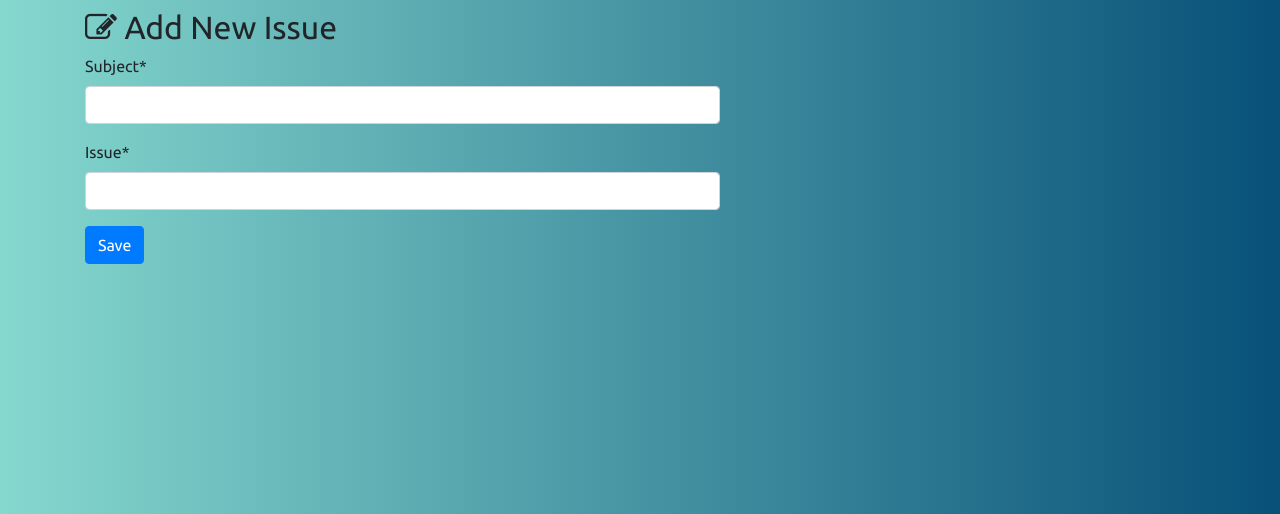
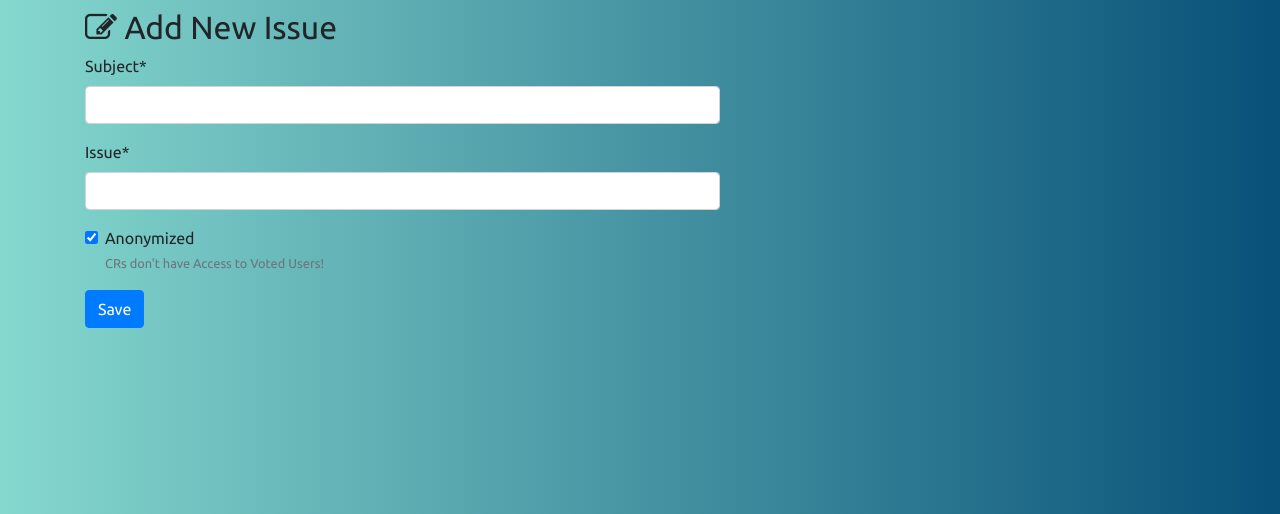
Before and after one commit to anonshubh/issue-reporter, a Django app: page /report/ in a window 1280 px wide. Shown: the part 64-578 px from the top of the page. Run offline with Django 3.2, Linux system fonts and the light colour scheme; a user stored in the database is signed in; some libraries are stand-ins or nearby versions.

Commit message:
Added Anonymized Voting

```diff
--- a/reporter/forms.py
+++ b/reporter/forms.py
@@ -6,7 +6,7 @@ from .models import Report , ContactList , FeedBack
 class ReportForm(forms.ModelForm):
     class Meta:
         model = Report
-        fields = ['title','content']
+        fields = ['title','content','anonymized']
         widgets = {
             'content':TinyMCE(attrs={'cols': 80, 'rows': 15})
         }
--- a/reporter/models.py
+++ b/reporter/models.py
@@ -17,6 +17,7 @@ class Report(models.Model):
     upvotes = models.IntegerField(default=0)
     downvotes = models.IntegerField(default=0)
     deadline = models.DateTimeField(null=True)
+    anonymized = models.BooleanField(default=True,help_text = "CRs don't have Access to Voted Users!")
 
     def __str__(self):
         return f'By {self.user.user.username} ({self.content[:50]})'
--- a/reporter/templates/reporter/closed.html
+++ b/reporter/templates/reporter/closed.html
@@ -14,7 +14,9 @@
           <h5 class="card-title">{{issue.title}}</h5>
           <p class="card-text" >{{issue.content|safe}}</p>
           <p class="card-text">Posted on: {{issue.timestamp|date:'d-m-Y H:i'}}</p>
+          {% if not issue.anonymized %}
           <a class="btn btn-primary btn-sm my-2" href="{% url 'reporter:voted-users' issue.id %}">Voted Users</a>
+          {% endif %}
           {% if issue.cr_line %}
           <p class="card-text resolve-message"><em>Resolved Message: </em><span style="color: black;">{{issue.cr_line}}</span></p>
           <a class="btn btn-dark" href="{% url 'reporter:resolve-line-delete' issue.id %}">Remove Message</a>
--- a/reporter/templates/reporter/voted-users.html
+++ b/reporter/templates/reporter/voted-users.html
@@ -6,7 +6,7 @@
 <a href="{% url 'reporter:close-stage' %}"><i class="fa fa-arrow-left"></i> Closed Polls</a>
 <hr>
 <p class="lead">Subject: {{issue.title}}</p>
-<p>{{issue.content}}</p>
+<p>{{issue.content|safe}}</p>
 <p>Posted on {{issue.timestamp|date:'d-m-Y H:i'}}</p>
 <p>Total Upvotes: {{issue.upvotes|abs}}</p>
 <p>Total Downvotes: {{issue.downvotes|abs}}</p>
--- a/reporter/views.py
+++ b/reporter/views.py
@@ -336,5 +336,7 @@ def voted_users(request,id):
     if(not request.user.info.is_cr):
         raise PermissionDenied
     issue_obj = get_object_or_404(Report,pk=id)
+    if(issue_obj.anonymized):
+        raise PermissionDenied
     votes = Vote.objects.filter(issue=issue_obj).order_by('-type')
     return render(request,'reporter/voted-users.html',{'votes':votes,'issue':issue_obj})
```
Also changed, not shown: db.sqlite3, reporter/migrations/0021_report_anonymized.py (added).
